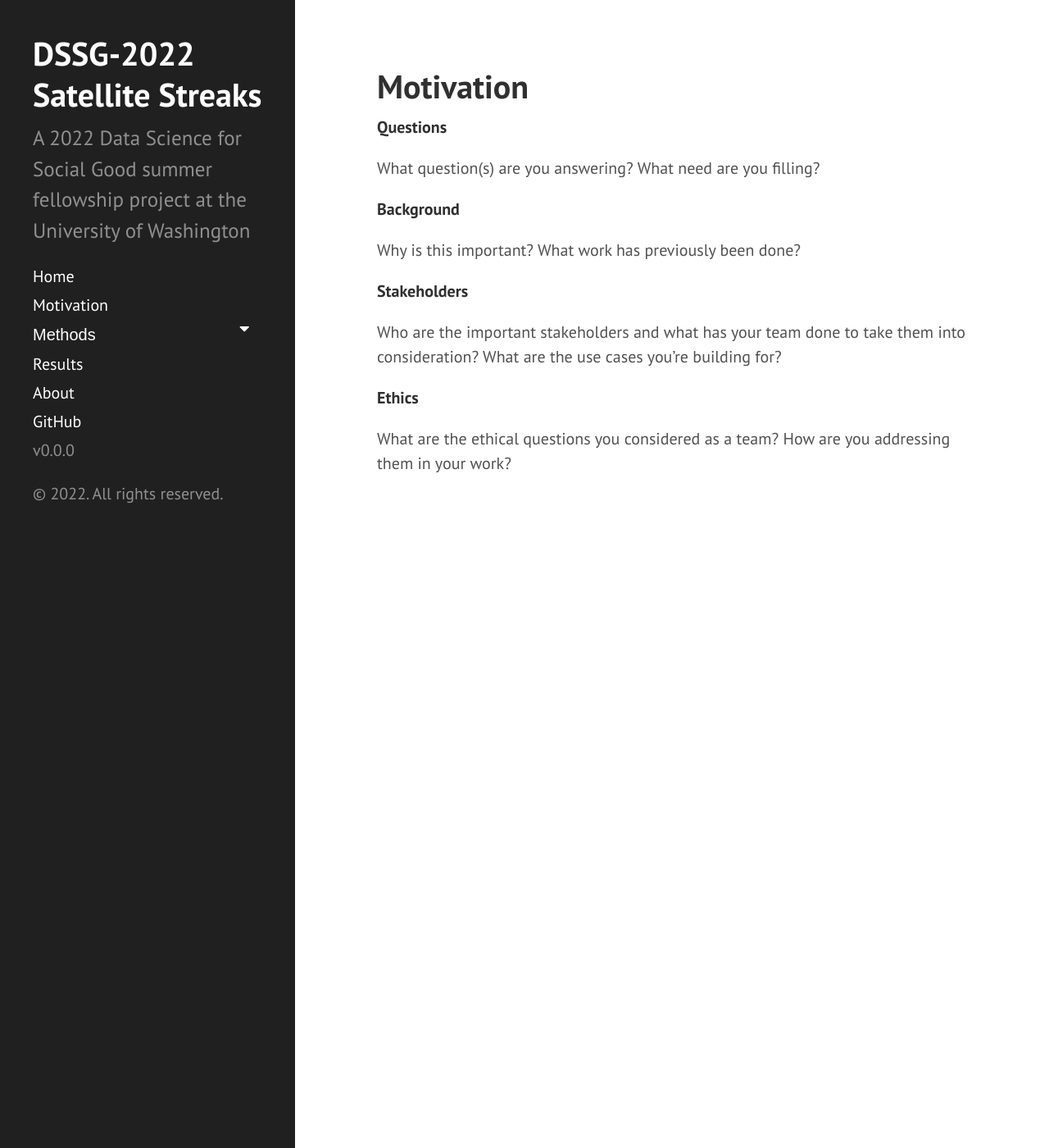
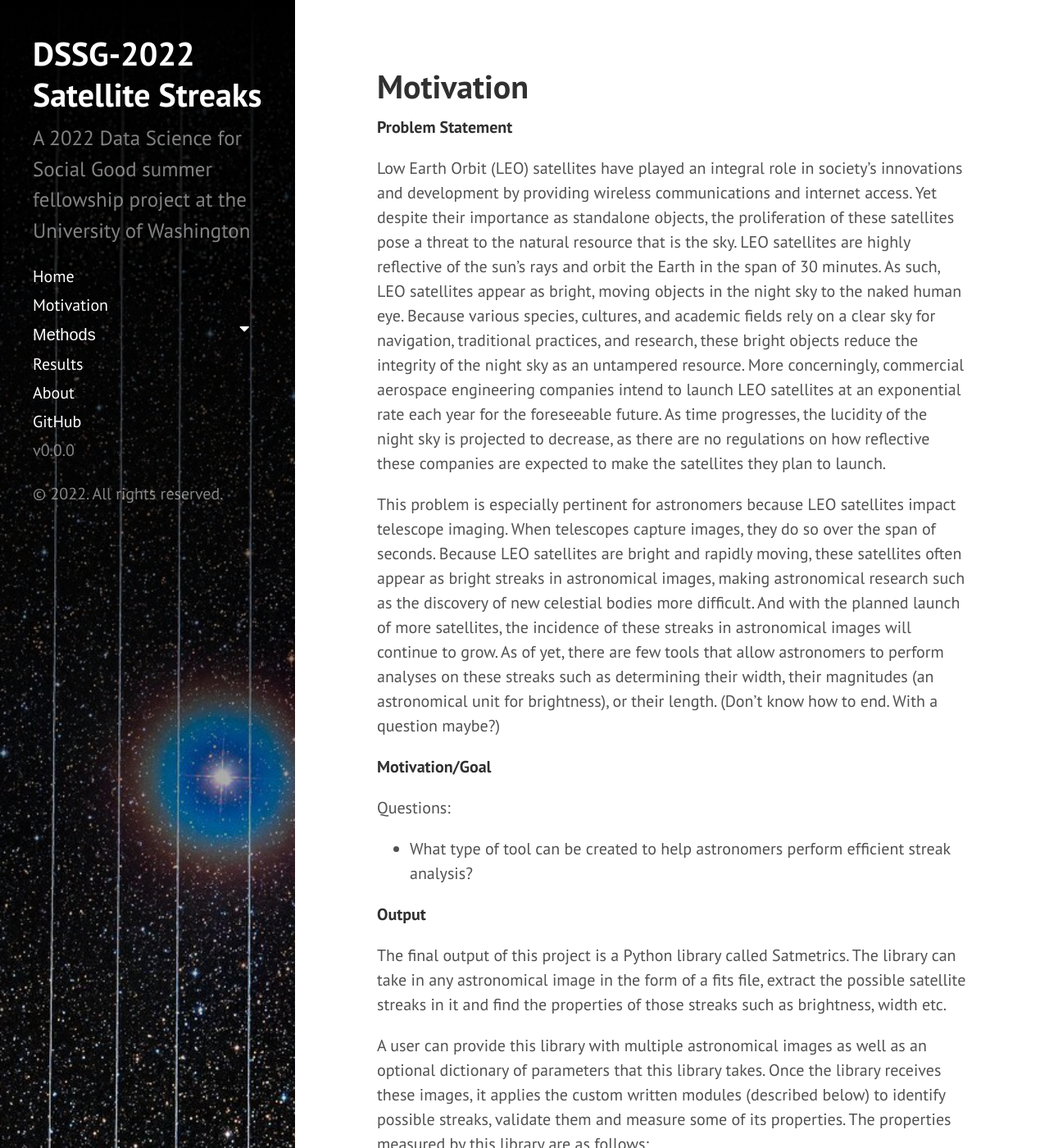
Before and after one commit to uwescience/DSSG2022-Satellite-Streaks, a Jekyll site: the page built from motivation.md, in a window 1280 px wide and 1400 px high. Shown: the whole window at 82% size. Built offline with Jekyll 4.4.1, drawn with Linux system fonts in a browser that asks for light colours; some of the changed text lies outside the part shown.

Commit message:
Initial design test and filler content.
Added a background image to the menu.
Added first iteration of Intro and Motivation content with
visualizations.

```diff
--- a/_includes/sidebar.html
+++ b/_includes/sidebar.html
@@ -16,9 +16,9 @@
       <a class="sidebar-nav-item {% if page.url == node.url %} active{% endif %}" href="{{ '/motivation' | prepend: site.baseurl }}">Motivation</a>
 
       <!-- An example of a section with drop-down menu -->
-      <button class="dropdown-btn">Methods
+      <a href="{{ '/method1' | prepend: site.baseurl }}"><button class="dropdown-btn">Methods
           <i class="fa fa-caret-down"></i>
-      </button>
+      </button></a>
       <div class="dropdown-container">
           <a href="{{ '/method1' | prepend: site.baseurl }}">Method 1</a><br/>
           <a href="{{ '/method2' | prepend: site.baseurl }}">Method 2</a>
--- a/motivation.md
+++ b/motivation.md
@@ -3,22 +3,30 @@ layout: page
 title: Motivation
 ---
 
-**Questions**
+**Problem Statement**
 
-What question(s) are you answering?
-What need are you filling?
+Low Earth Orbit (LEO) satellites have played an integral role in society’s innovations and development by providing wireless communications and internet access. Yet despite their importance as standalone objects, the proliferation of these satellites pose a threat to the natural resource that is the sky. LEO satellites are highly reflective of the sun’s rays and orbit the Earth in the span of 30 minutes. As such, LEO satellites appear as bright, moving objects in the night sky to the naked human eye. Because various species, cultures, and academic fields rely on a clear sky for navigation, traditional practices, and research, these bright objects reduce the integrity of the night sky as an untampered resource. More concerningly, commercial aerospace engineering companies intend to launch LEO satellites at an exponential rate each year for the foreseeable future. As time progresses, the lucidity of the night sky is projected to decrease, as there are no regulations on how reflective these companies are expected to make the satellites they plan to launch.
 
-**Background**
+This problem is especially pertinent for astronomers because LEO satellites impact telescope imaging. When telescopes capture images, they do so over the span of seconds. Because LEO satellites are bright and rapidly moving, these satellites often appear as bright streaks in astronomical images, making astronomical research such as the discovery of new celestial bodies more difficult. And with the planned launch of more satellites, the incidence of these streaks in astronomical images will continue to grow. As of yet, there are few tools that allow astronomers to perform analyses on these streaks such as determining their width, their magnitudes (an astronomical unit for brightness), or their length. (Don’t know how to end. With a question maybe?)
 
-Why is this important?
-What work has previously been done?
+**Motivation/Goal**
 
-**Stakeholders**
+Questions:
+  * What type of tool can be created to help astronomers perform efficient streak analysis?
 
-Who are the important stakeholders and what has your team done to take them into consideration?
-What are the use cases you’re building for?
 
-**Ethics**
+**Output**
 
-What are the ethical questions you considered as a team?
-How are you addressing them in your work?
+The final output of this project is a Python library called Satmetrics. The library can take in any astronomical image in the form of a fits file, extract the possible satellite streaks in it and find the properties of those streaks such as brightness, width etc.
+
+A user can provide this library with multiple astronomical images as well as an optional dictionary of parameters that this library takes. Once the library receives these images, it applies the custom written modules (described below) to identify possible streaks, validate them and measure some of its properties. The properties measured by this library are as follows:
+  * Mean brightness scaled to the pixel level of the image
+  * Amplitude that represents the height of the streak
+  * Full width half maximum representing the width of the streak
+  * Sigma
+
+Once validated, the library outputs the result for each detected streak, categorized by the file names and image in which it was present. Once a user receives these results, it could be used in many ways, some of which are:
+  * Measuring the satellite streak brightness for a particular group of satellites (such as starlink)
+  * Fact checking the measured brightness against operator promised brightness
+  * Analyze streak properties for a particular group of satellites
+  * Add additional information for each streak in the TrailBlazer public repository
--- a/public/css/hyde.css
+++ b/public/css/hyde.css
@@ -57,6 +57,15 @@ html {
   text-align: center;
   padding: 2rem 1rem;
   color: rgba(255,255,255,.5);
+  background-image:
+      linear-gradient(
+          180deg,
+          rgb(0, 0, 0),
+          rgba(255, 255, 255, 0.0)
+              100%),
+      url(../../assets/img/background85.jpg);
+  background-size: cover;
+  background-repeat: no-repeat;
   background-color: #202020;
 }
 @media (min-width: 48em) {
```
Also changed, not shown: index.md (+13 -4 lines), assets/img/background85.jpg (added), assets/img/summary/joined.jpg (added).
